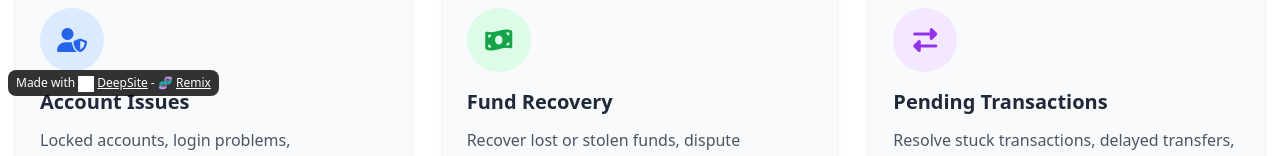
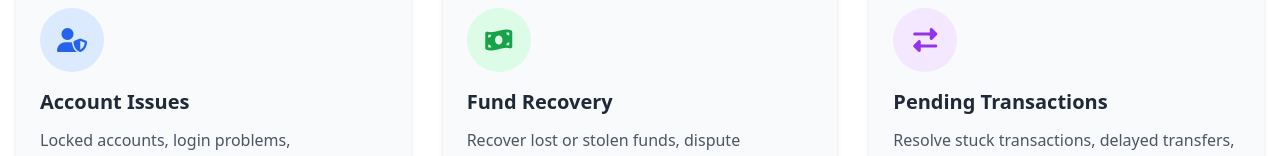
Before and after one commit to servicek1/Us-Bank, a plain HTML site: page index.html in a window 1280 px wide. Shown: the part 696-852 px from the top of the page. Drawn offline with nearby package versions, Linux system fonts and the light colour scheme; grey boxes are pictures that could not be loaded.

Commit message:
index.html

```diff
--- a/index.html
+++ b/index.html
@@ -498,5 +498,4 @@
         }
 
     </script>
-<p style="border-radius: 8px; text-align: center; font-size: 12px; color: #fff; margin-top: 16px;position: fixed; left: 8px; bottom: 8px; z-index: 10; background: rgba(0, 0, 0, 0.8); padding: 4px 8px;">Made with <img src="https://enzostvs-deepsite.hf.space/logo.svg" alt="DeepSite Logo" style="width: 16px; height: 16px; vertical-align: middle;display:inline-block;margin-right:3px;filter:brightness(0) invert(1);"><a href="https://enzostvs-deepsite.hf.space" style="color: #fff;text-decoration: underline;" target="_blank" >DeepSite</a> - 🧬 <a href="https://enzostvs-deepsite.hf.space?remix=ScamReport/us" style="color: #fff;text-decoration: underline;" target="_blank" >Remix</a></p></body>
 </html>
```
